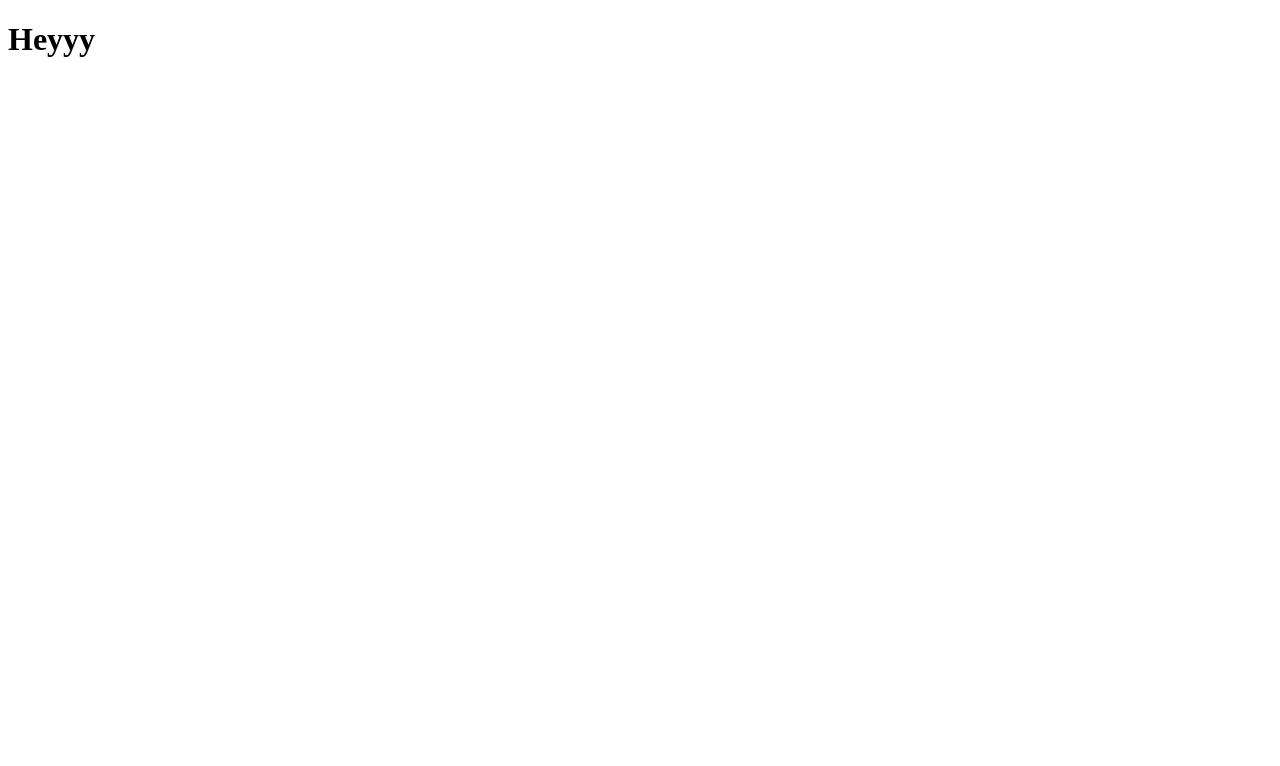
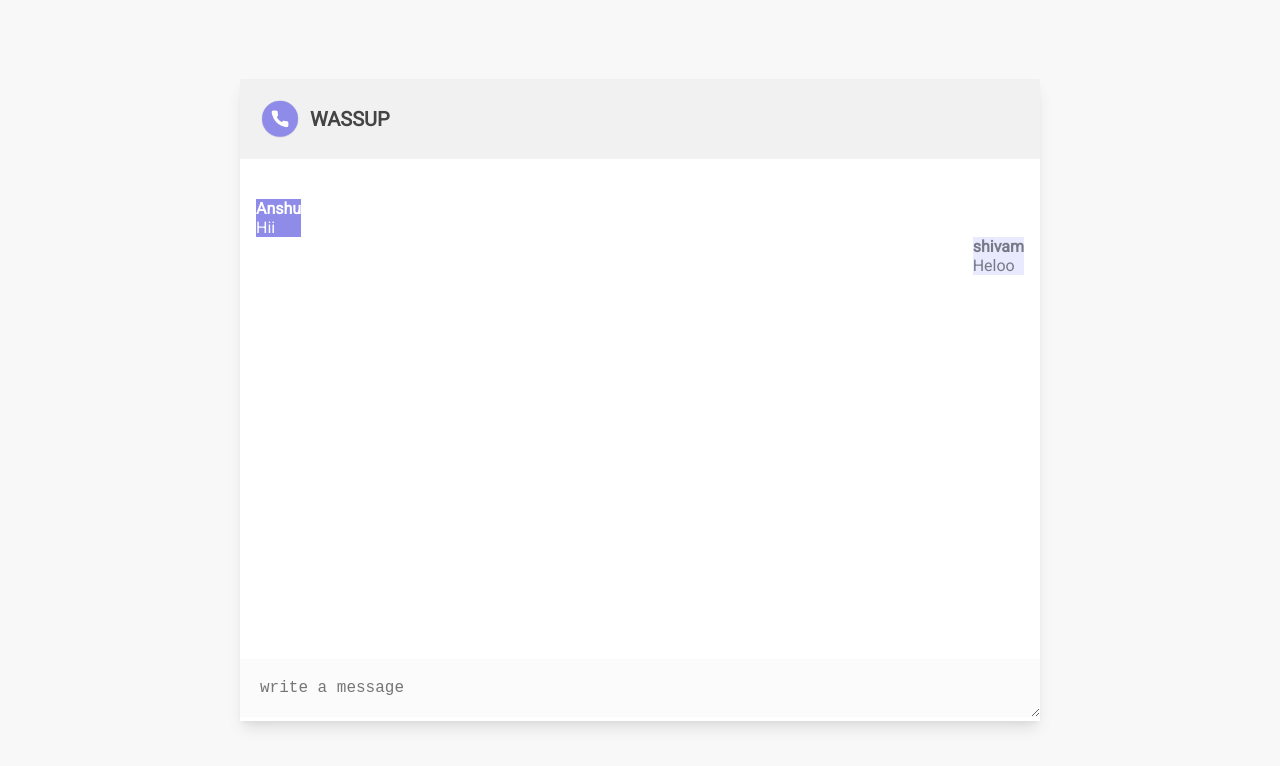
Before and after one commit to Ankur-cell-coder/Realtime_chatapp, a website: page index.html in a window 1280 px wide. Drawn offline with nearby package versions, Linux system fonts and the light colour scheme.

Commit message:
frontend over

```diff
--- a/index.html
+++ b/index.html
@@ -5,13 +5,33 @@
     <meta http-equiv="X-UA-Compatible" content="IE=edge">
     <meta name="viewport" content="width=device-width, initial-scale=1.0">
     <title>Realtime Chat app</title>
-    <link rel="stylesheet" href="/public/style.css">
+    <link rel="stylesheet" href="/style.css">
 </head>
 
 <!-- css attached in head and javascript attached in body  -->
 
 <body>
-    <h1>Heyyy</h1>
-    <script src="public/client.js"></script>
+    <section class="chat__section">
+        <div class="brand">
+            <img height="40" src="/wassup.png" alt="">
+            <h1>wassup</h1>
+        </div>
+        <div class="message__area">
+            <div class="incoming">
+                <h4>Anshu</h4>
+                <p>Hii</p>
+            </div>
+            <div class="outgoing">
+                <h4>shivam</h4>
+                <p>Heloo</p>
+            </div>
+        </div>
+        <div>
+            <textarea id="textarea" cols="30" rows="1" placeholder="write a message"></textarea>
+        </div>
+    </section>
+    <!-- to load client library -->
+    <script src="/socket.io/socket.io.js"></script>
+    <script src="/client.js"></script>
 </body>
 </html>
--- a/package.json
+++ b/package.json
@@ -10,7 +10,8 @@
   "author": "",
   "license": "ISC",
   "dependencies": {
-    "express": "^4.17.2"
+    "express": "^4.17.2",
+    "socket.io": "^4.4.0"
   },
   "devDependencies": {
     "nodemon": "^2.0.15"
--- a/public/style.css
+++ b/public/style.css
@@ -0,0 +1,74 @@
+@import url('https://fonts.googleapis.com/css2?family=Roboto&display=swap');
+* {
+    padding: 0;
+    margin: 0;
+    box-sizing: border-box;
+}
+
+body {
+    display: flex;
+    align-items: center;
+    justify-content: center;
+    min-height: 100vh;
+    background: #F8F8F8;
+    font-family: 'Roboto', sans-serif;
+}
+section.chat__section {
+    width: 800px;
+    max-width: 90%;
+    background: #fff;
+    box-shadow: 0 10px 15px -3px rgba(0, 0, 0, 0.1), 0 4px 6px -2px rgba(0, 0, 0, 0.05);
+}
+.brand {
+    padding: 20px;
+    background: #f1f1f1;
+    display: flex;
+    align-items: center;
+}
+.brand h1 {
+    text-transform: uppercase;
+    font-size: 20px;
+    color: #444;
+    margin-left: 10px;
+}
+.message__area{
+    height: 500px;
+    padding: 16px;
+    display: flex;
+    flex-direction: column;
+    overflow-y: auto;
+    padding-top: 40px;
+}
+textarea {
+    width: 100%;
+    border: none;
+    padding: 20px;
+    font-size: 16px;
+    outline: none;
+    background: #FBFBFB;
+}
+
+.message {
+    padding: 20px;
+    border-radius: 4px;
+    margin-bottom: 40px;
+    max-width: 300px;
+    position: relative;
+}
+.incoming {
+    background: #8F8BE8;
+    color: #fff;
+    margin-right: auto;
+}
+.outgoing {
+    background: #e9eafd;
+    color: #787986;
+    margin-left: auto;
+}
+.message h4 {
+    position: absolute;
+    top: -20px;
+    left: 0;
+    color: #333;
+    font-size: 14px;
+}
```
Also changed, not shown: server.js (+11 -0 lines), public/wassup.png (added), 1 other file.
